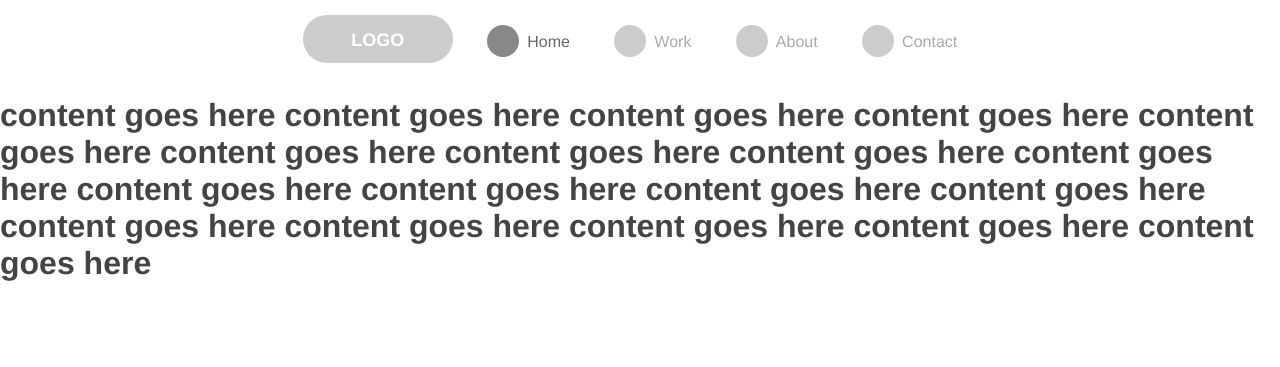
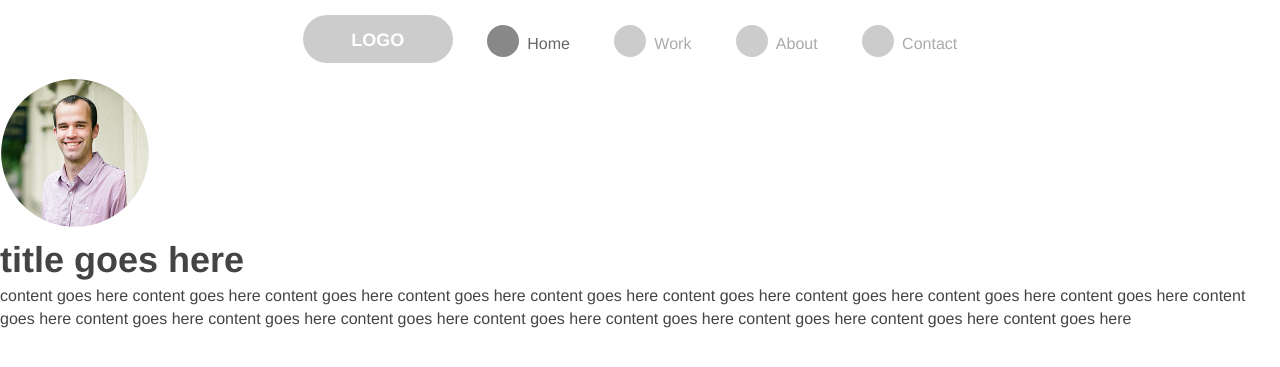
Before and after one commit to lenymo/PersonalFolio, a PHP site: page / in a window 1280 px wide. Shown: the top 367 px of the page. Run offline with PHP 8.4, Linux system fonts and the light colour scheme; style sheets or scripts are compiled from the project's sources.

Commit message:
Broke up main style.scss file into multiple _partial.scss files.

```diff
--- a/index.htm
+++ b/index.htm
@@ -28,7 +28,7 @@
 		<header class="site-header">
 
 			<a href="javascript:void(0);" class="btn-mobile-menu">
-				=
+				Menu
 			</a>
 
 			<div class="logo">
@@ -70,9 +70,16 @@
 		<div class="container container-main-content">
 			<a href="javascript:void(0);" class="mobile-container-cover">
 			</a>
+
+			<img src="img/me.png" width="150" height="150" />
+
 			<h1>
+				title goes here
+			</h1>
+
+			<p>
 				content goes here content goes here content goes here content goes here content goes here content goes here content goes here content goes here content goes here content goes here content goes here content goes here content goes here content goes here content goes here content goes here content goes here content goes here
-			</h1>
+			</p>
 		</div>
 	</body>
 </html>
--- /dev/null
+++ b/sass/_header-mobile-menu.scss
@@ -0,0 +1,53 @@
+.btn-mobile-menu {
+	background: #ccc;
+	display: block;
+	height: 48px;
+	left: $mobile-menu-spacing;
+	position: fixed;
+	text-indent: -10000px;
+	top: $mobile-menu-spacing;
+	width: 48px;
+	z-index: 2;
+
+	@include rounded(10px);
+	@include transition(all, 0.2s, ease-in-out);
+
+	@include breakpoint(tablet) {
+		// Hide for tablet sized and above (768px).
+		display: none;
+	}
+}
+
+
+// The .show-mobile-menu class is added to <body> when the .btn-mobile-menu is clicked.
+.show-mobile-menu .btn-mobile-menu {
+	left: $mobile-menu-width;
+	margin-left: $mobile-menu-spacing;
+}
+
+.show-mobile-menu nav.main-menu {
+	display: block;
+	left: 0;
+}
+
+.show-mobile-menu .logo {
+	@include opacity(0);
+}
+
+
+// This is the opaque cover which when clicked hides the menu.
+.mobile-container-cover {
+	background: rgba(0,0,0,0.5);
+	display: block;
+	position: absolute;
+	right: -25%;
+	top: 0;
+
+	@include transition(all, 0.2s, ease-in-out);
+}
+
+.show-mobile-menu .mobile-container-cover {
+	height: 100%;
+	right: 0;
+	width: 100% - $mobile-menu-width;
+}
--- /dev/null
+++ b/sass/_header.scss
@@ -0,0 +1,161 @@
+.site-header {
+	display: block;
+	margin: 0 auto;
+	text-align: center;
+}
+
+
+/* LOGO */
+.site-header .logo {
+	background: #ccc;
+	color: #fff;
+	display: inline-block;
+	font-size: 18px;
+	font-weight: bold;
+	height: 48px;
+	line-height: 2.8em;
+	margin: 10px 0 0 0;
+	text-transform: uppercase;
+	vertical-align: top;
+	width: 150px;
+	@include rounded(24px);
+	@include transition(all, 0.2s, ease);
+
+	@include breakpoint(tablet) {
+		left: 12px;
+		margin: 0;
+		position: absolute;
+		top: 12px;
+		width: 100px;
+		z-index: 2;
+	}
+
+	@include breakpoint(tablet-landscape) {
+		margin: 15px 10px 0 0;
+		position: static;
+		width: 150px;
+	}
+}
+
+
+
+.main-menu {
+	background: #f8f8f8;
+	display: block;
+	height: 100%;
+	left: -100%;
+	position: absolute;
+	text-align: left;
+	top: 0;
+	width: $mobile-menu-width;
+
+	// This prevents the menu from animating when the screen width changes from phone-landscape to tablet.
+	@include between-breakpoints(0, $tablet-width - 10) {
+		@include transition(left, 0.2s, ease-in-out);
+	}
+}
+
+.main-menu li {
+	background: #f8f8f8;
+	display: block;
+
+	a {
+		background: #eee;
+		color: #aaa;
+		display: inline-block;
+		padding: 15px 20px;
+		width: 100%;
+
+		i {
+			background: #ccc;
+			display: inline-block;
+			height: 32px;
+			width: 32px;
+			@include rounded(16px);
+		}
+
+		span {
+			display: inline-block;
+			margin: 8px 0 0 8px;
+			vertical-align: top;
+		}
+	}
+
+	&.current {
+		a {
+			background: #fff;
+			color: #666;
+
+			i {
+				background: #888;
+			}
+		}
+	}
+}
+
+@include breakpoint(tablet) {
+	.main-menu {
+		display: block;
+		left: 0;
+		padding: 75px 0 0 0;
+		position: absolute;
+		text-align: center;
+		top: 0;
+		width: 125px;
+
+		li {
+
+			a {
+				width: 100%;
+
+				span {
+					display: block;
+					margin: 0;
+				}
+			}
+		}
+	}
+}
+
+@include breakpoint(tablet-landscape) {
+	.main-menu {
+		background: none;
+		display: inline-block;
+		margin: 10px 0 0 0;
+		padding: 0;
+		position: static;
+		width: auto;
+
+		li {
+			background: none;
+			display: inline-block;
+			margin: 0;
+
+			a {
+				background: none;
+
+				i {
+					float: left;
+				}
+
+				span {
+					float: left;
+					margin: 8px 0 0 8px;
+				}
+			}
+		}
+	}
+}
+
+
+@include breakpoint(tablet) {
+	.container-main-content {
+		padding-left: 125px;
+	}
+}
+
+@include breakpoint(tablet-landscape) {
+	.container-main-content {
+		padding-left: 0;
+	}
+}
--- a/sass/_mixins.scss
+++ b/sass/_mixins.scss
@@ -16,3 +16,9 @@
   $opacity-ie: $opacity * 100;
   filter: alpha(opacity=$opacity-ie); //IE8
 }
+
+@mixin box-sizing() {
+	-webkit-box-sizing: border-box;
+	-moz-box-sizing: border-box;
+	box-sizing: border-box;
+}
--- /dev/null
+++ b/sass/_reset.scss
@@ -0,0 +1,91 @@
+/**
+ * html5doctor.com Reset Stylesheet v1.6.1 (http://html5doctor.com/html-5-reset-stylesheet/)
+ * Richard Clark (http://richclarkdesign.com)
+ * http://cssreset.com
+ */
+html, body, div, span, object, iframe,
+h1, h2, h3, h4, h5, h6, p, blockquote, pre,
+abbr, address, cite, code,
+del, dfn, em, img, ins, kbd, q, samp,
+small, strong, sub, sup, var,
+b, i,
+dl, dt, dd, ol, ul, li,
+fieldset, form, label, legend,
+table, caption, tbody, tfoot, thead, tr, th, td,
+article, aside, canvas, details, figcaption, figure,
+footer, header, hgroup, menu, nav, section, summary,
+time, mark, audio, video {
+    margin: 0;
+    padding: 0;
+    border: 0;
+    outline: 0;
+    font-size: 100%;
+    vertical-align: baseline;
+    background: transparent;
+}
+body {
+    line-height: 1;
+}
+article,aside,details,figcaption,figure,
+footer,header,hgroup,menu,nav,section {
+    display: block;
+}
+nav ul {
+    list-style: none;
+}
+blockquote, q {
+    quotes: none;
+}
+blockquote:before, blockquote:after,
+q:before, q:after {
+    content: '';
+    content: none;
+}
+a {
+    margin: 0;
+    padding: 0;
+    font-size: 100%;
+    vertical-align: baseline;
+    background: transparent;
+}
+/* change colours to suit your needs */
+ins {
+    background-color: #ff9;
+    color:#000;
+    text-decoration: none;
+}
+/* change colours to suit your needs */
+mark {
+    background-color: #ff9;
+    color: #000;
+    font-style: italic;
+    font-weight: bold;
+}
+del {
+    text-decoration: line-through;
+}
+abbr[title], dfn[title] {
+    border-bottom: 1px dotted;
+    cursor: help;
+}
+table {
+    border-collapse: collapse;
+    border-spacing: 0;
+}
+/* change border colour to suit your needs */
+hr {
+    display: block;
+    height: 1px;
+    border: 0;
+    border-top: 1px solid #cccccc;
+    margin: 1em 0;
+    padding: 0;
+}
+input, select {
+    vertical-align: middle;
+}
+
+// Box sizing fix.
+*, :after, :before, ::before, ::after {
+	@include box-sizing;
+}
--- /dev/null
+++ b/sass/_typography.scss
@@ -0,0 +1,30 @@
+body {
+	font-family: helvetica, verdana, sans-serif;
+	font-size: 16px;
+	line-height: 1.4;
+}
+
+h1 {
+	font-size: 36px;
+	//line-height: 1.2em;
+}
+
+h2 {
+	font-size: 24px;
+}
+
+h3 {
+	font-size: 16px;
+}
+
+h4 {
+
+}
+
+h5 {
+
+}
+
+h6 {
+
+}
--- a/sass/style.scss
+++ b/sass/style.scss
@@ -1,12 +1,19 @@
+// Modules and variables
+@import "_base.scss";
 @import "_variables.scss";
 @import "_mixins.scss";
 @import "_media-queries.scss";
 
+// Partials
+@import "_reset.scss";
+@import "_typography.scss";
+
+// Sections
+@import "_header.scss";
+@import "_header-mobile-menu.scss";
+
 body {
 	color: #444;
-	font-family: helvetica, verdana, sans-serif;
-	margin: 0;
-	padding: 0;
 }
 
 a {
@@ -18,225 +25,3 @@ nav ul {
 	margin: 0;
 	padding: 0;
 }
-
-*, :after, :before, ::before, ::after {
-	-webkit-box-sizing: border-box;
-	-moz-box-sizing: border-box;
-	box-sizing: border-box;
-}
-
-
-header.site-header {
-	display: block;
-	margin: 0 auto;
-	text-align: center;
-}
-
-
-.btn-mobile-menu {
-	background: #ccc;
-	color: rgba(255,255,255,0.9);
-	display: block;
-	font-size: 36px;
-	height: 48px;
-	left: $mobile-menu-spacing;
-	position: fixed;
-	top: $mobile-menu-spacing;
-	width: 48px;
-	z-index: 2;
-
-	@include rounded(10px);
-	@include transition(all, 0.2s, ease-in-out);
-
-	@include breakpoint(tablet) {
-		// Hide for tablet sized and above (768px).
-		display: none;
-	}
-}
-
-.show-mobile-menu .btn-mobile-menu {
-	left: $mobile-menu-width;
-	margin-left: $mobile-menu-spacing;
-}
-
-.show-mobile-menu nav.main-menu {
-	display: block;
-	left: 0;
-}
-
-.show-mobile-menu .logo {
-	@include opacity(0);
-}
-
-
-
-/* LOGO */
-header.site-header {
-	.logo {
-		background: #ccc;
-		color: #fff;
-		display: inline-block;
-		font-size: 18px;
-		font-weight: bold;
-		height: 48px;
-		line-height: 2.8em;
-		margin: 10px 0 0 0;
-		text-transform: uppercase;
-		vertical-align: top;
-		width: 150px;
-		@include rounded(24px);
-		@include transition(all, 0.2s, ease);
-
-		@include breakpoint(tablet) {
-			left: 12px;
-			margin: 0;
-			position: absolute;
-			top: 12px;
-			width: 100px;
-			z-index: 2;
-		}
-
-		@include breakpoint(tablet-landscape) {
-			margin: 15px 10px 0 0;
-			position: static;
-			width: 150px;
-		}
-	}
-}
-
-
-
-nav.main-menu {
-	background: #f8f8f8;
-	display: block;
-	height: 100%;
-	left: -100%;
-	position: absolute;
-	text-align: left;
-	top: 0;
-	width: $mobile-menu-width;
-	@include between-breakpoints(0, $tablet-width - 10) {
-		@include transition(left, 0.2s, ease-in-out);
-	}
-
-	li {
-		background: #f8f8f8;
-		display: block;
-
-		a {
-			background: #eee;
-			color: #aaa;
-			display: inline-block;
-			padding: 15px 20px;
-			width: 100%;
-
-			i {
-				background: #ccc;
-				display: inline-block;
-				height: 32px;
-				width: 32px;
-				@include rounded(16px);
-			}
-
-			span {
-				display: inline-block;
-				margin: 8px 0 0 8px;
-				vertical-align: top;
-			}
-		}
-	}
-
-	li.current {
-		a {
-			background: #fff;
-			color: #666;
-
-			i {
-				background: #888;
-			}
-		}
-	}
-}
-
-@include breakpoint(tablet) {
-	nav.main-menu {
-		display: block;
-		left: 0;
-		padding: 75px 0 0 0;
-		position: absolute;
-		text-align: center;
-		top: 0;
-		width: 125px;
-
-		li {
-
-			a {
-				width: 100%;
-
-				span {
-					display: block;
-					margin: 0;
-				}
-			}
-		}
-	}
-}
-
-@include breakpoint(tablet-landscape) {
-	nav.main-menu {
-		background: none;
-		display: inline-block;
-		margin: 10px 0 0 0;
-		padding: 0;
-		position: static;
-		width: auto;
-
-		li {
-			background: none;
-			display: inline-block;
-			margin: 0;
-
-			a {
-				background: none;
-
-				i {
-					float: left;
-				}
-
-				span {
-					float: left;
-					margin: 8px 0 0 8px;
-				}
-			}
-		}
-	}
-}
-
-
-@include breakpoint(tablet) {
-	.container-main-content {
-		padding-left: 125px;
-	}
-}
-
-@include breakpoint(tablet-landscape) {
-	.container-main-content {
-		padding-left: 0;
-	}
-}
-
-.mobile-container-cover {
-	background: rgba(0,0,0,0.5);
-	display: block;
-	position: absolute;
-	right: -25%;
-	top: 0;
-
-	@include transition(all, 0.2s, ease-in-out);
-}
-
-.show-mobile-menu .mobile-container-cover {
-	height: 100%;
-	right: 0;
-	width: 100% - $mobile-menu-width;
-}
```
Also changed, not shown: img/me.png (added), sass/_base.scss (added).
